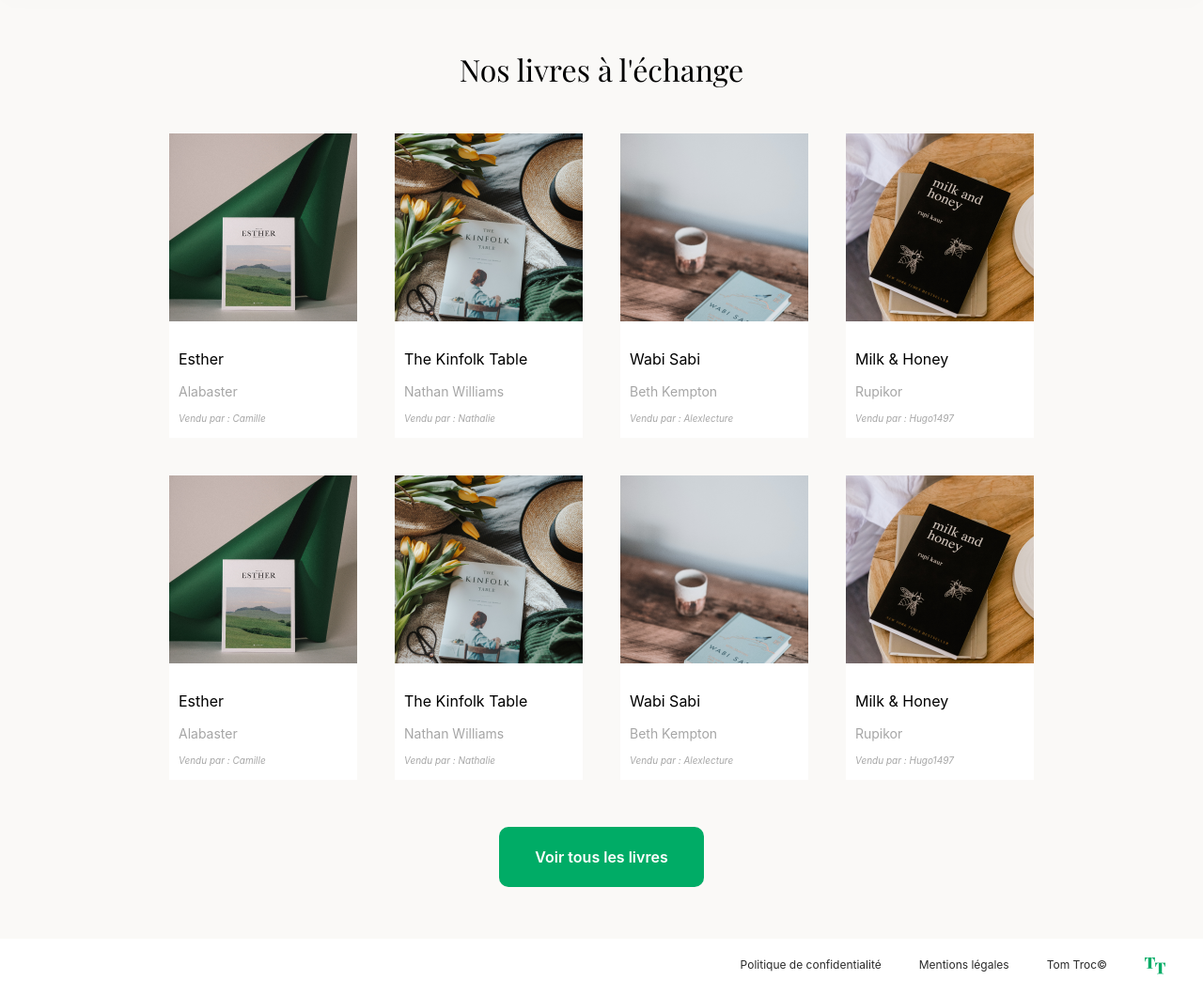
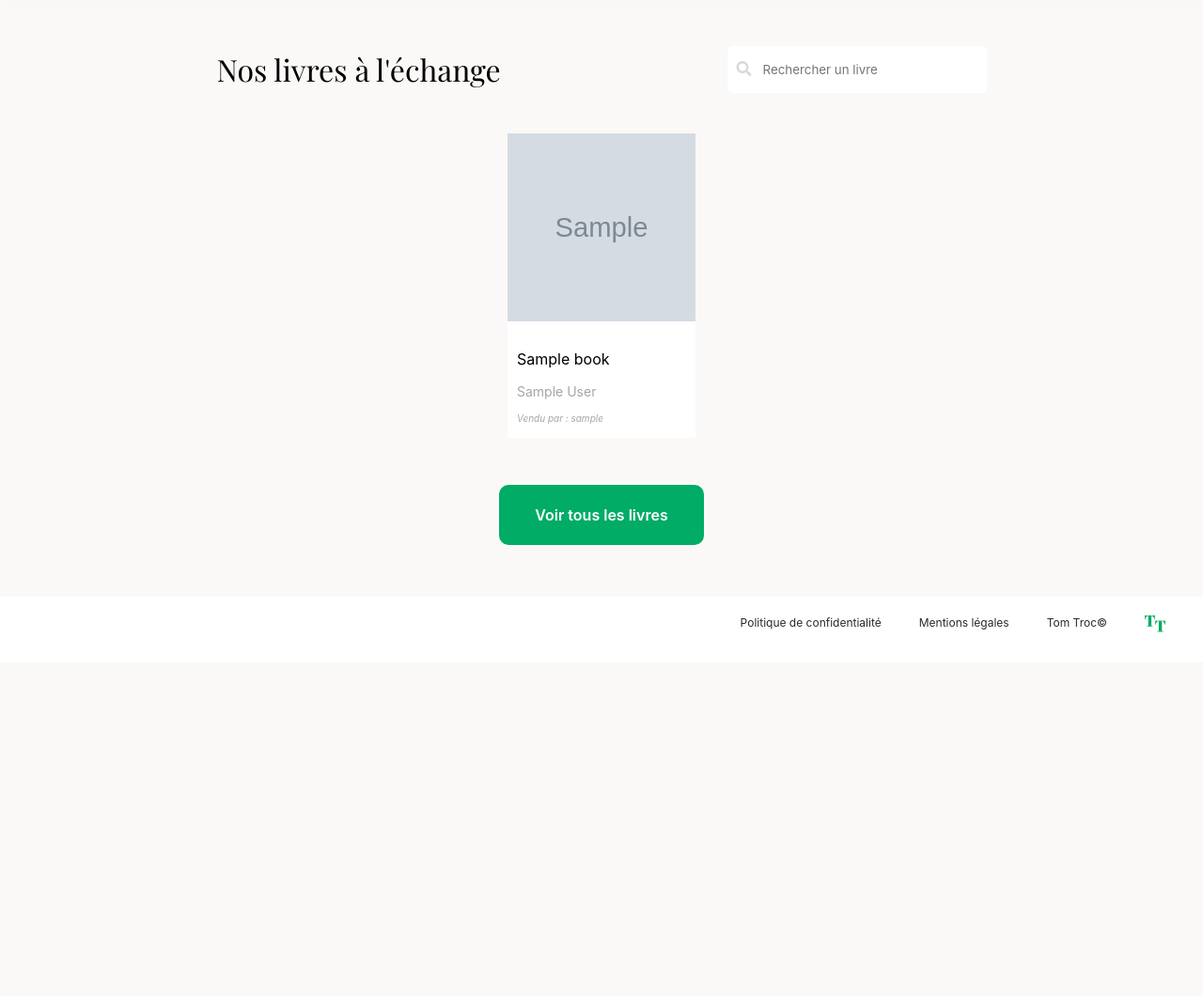
Before and after one commit to L-deathnotavailable/TomTrocsLivresP6, a PHP site: template views/templates/Books.php in a window 1280 px wide. Shown: the part 95-1155 px from the top of the page at 94% size. After the commit the page ends 768 px from the top, so only its background shows below. Run offline with PHP 8.4, Linux system fonts and the light colour scheme; the template is opened without the code that fills it: most values are stand-ins (such as "Sample title", 1, 10 or a date in 2020); grey boxes marked "Sample" are stand-in pictures.

Commit message:
Mise en dynamique de nos livres à l'échange et ajout barre recherche (#12)
* Mise en dynamique de nos livres à l'échange et ajout de la barre de recherche

* modification si search n'est pas définie

```diff
--- a/css/style.css
+++ b/css/style.css
@@ -141,6 +141,34 @@ h2{
   }
 
 /* Book cards */
+/* Style de la barre de recherche */
+
+.last-added-books form {
+  background-color: #FFFFFF;
+  border-radius: 6px;
+}
+
+.last-added-books form i {
+  padding: 10px;
+  color: #D9D9D9;
+}
+
+#search {
+  max-width: 290px;
+  min-width: 240px;
+  height: 50px;
+  border: none;
+  border-radius: 0 6px 6px 0;
+}
+.header-exchanges {
+  display: flex;
+  justify-content: space-between;
+  width: 80%;
+}
+.search-container {
+  display: flex;
+  align-items: center;
+}
 /* Section last-added-books */
 
   .last-added-books {
--- a/index.php
+++ b/index.php
@@ -64,6 +64,11 @@ try {
             $userController->showMyAccount();
         break;
 
+        case 'searchBooks':
+            $bookController = new BooksController();
+            $bookController->searchBooks();
+        break;
+
         default:
             throw new Exception("La page demandée n'existe pas.");
     }
--- a/views/templates/Books.php
+++ b/views/templates/Books.php
@@ -1,91 +1,27 @@
+<section class="last-added-books">
+    <div class="header-exchanges">
+        <h2>Nos livres à l'échange</h2>
 
-<section class="last-added-books">
-    <h2>Nos livres à l'échange</h2>
-
-    <div class="cards-container">
-        <div class="book-card">
-            <a href="index.php">
-                <img src="books/images/EstherBook.png" alt="title book1">
-                <div class="text-card">
-                    <p class="title-book-card">Esther</p>
-                    <p class="author-book-card">Alabaster</p>
-                    <p class="seller-book-card">Vendu par : Camille</p>
-                </div>
-            </a>
-        </div>
-        <div class="book-card">
-            <a href="index.php?action=bookDetails&id=1">
-                <img src="books/images/TheKinfolkTable.png" alt="title book1">
-                <div class="text-card">
-                    <p class="title-book-card">The Kinfolk Table</p>
-                    <p class="author-book-card">Nathan Williams</p>
-                    <p class="seller-book-card">Vendu par : Nathalie</p>
-                </div>
-            </a>
-        </div>
-        <div class="book-card">
-            <a href="index.php?action=bookDetails&id=1">
-                <img src="books/images/WabiSabi.png" alt="title book1">
-                <div class="text-card">
-                    <p class="title-book-card">Wabi Sabi</p>
-                    <p class="author-book-card">Beth Kempton</p>
-                    <p class="seller-book-card">Vendu par : Alexlecture</p>
-                </div>
-            </a>
-        </div>
-        <div class="book-card">
-            <a href="index.php?action=bookDetails&id=1">
-                <img src="books/images/MilkAndHoney.png" alt="title book1">
-                <div class="text-card">
-                    <p class="title-book-card">Milk & Honey</p>
-                    <p class="author-book-card">Rupikor</p>
-                    <p class="seller-book-card">Vendu par : Hugo1497</p>
-                </div>
-            </a>
+        <div class="search-container">
+            <form method="POST" action="index.php?action=searchBooks">
+                <label for="search"></label>
+                <span><i class="fas fa-search"></i><input type="search" id="search" name="search" minlength="3" maxlength="144" placeholder="Rechercher un livre" onkeyup="searchBooks()"></span>
+            </form>
         </div>
     </div>
-
     <div class="cards-container">
-        <div class="book-card">
-            <a href="index.php">
-                <img src="books/images/EstherBook.png" alt="title book1">
-                <div class="text-card">
-                    <p class="title-book-card">Esther</p>
-                    <p class="author-book-card">Alabaster</p>
-                    <p class="seller-book-card">Vendu par : Camille</p>
-                </div>
-            </a>
-        </div>
-        <div class="book-card">
-            <a href="index.php?action=bookDetails&id=1">
-                <img src="books/images/TheKinfolkTable.png" alt="title book1">
-                <div class="text-card">
-                    <p class="title-book-card">The Kinfolk Table</p>
-                    <p class="author-book-card">Nathan Williams</p>
-                    <p class="seller-book-card">Vendu par : Nathalie</p>
-                </div>
-            </a>
-        </div>
-        <div class="book-card">
-            <a href="index.php?action=bookDetails&id=1">
-                <img src="books/images/WabiSabi.png" alt="title book1">
-                <div class="text-card">
-                    <p class="title-book-card">Wabi Sabi</p>
-                    <p class="author-book-card">Beth Kempton</p>
-                    <p class="seller-book-card">Vendu par : Alexlecture</p>
-                </div>
-            </a>
-        </div>
-        <div class="book-card">
-            <a href="index.php?action=bookDetails&id=1">
-                <img src="books/images/MilkAndHoney.png" alt="title book1">
-                <div class="text-card">
-                    <p class="title-book-card">Milk & Honey</p>
-                    <p class="author-book-card">Rupikor</p>
-                    <p class="seller-book-card">Vendu par : Hugo1497</p>
-                </div>
-            </a>
-        </div>
+        <?php foreach ($books as $book): ?>
+            <div class="book-card">
+                <a href="index.php?action=showSingleBook&id=<?= htmlspecialchars($book['id']) ?>">
+                    <img src="books/images/<?= htmlspecialchars($book['image']) ?>" alt="<?= htmlspecialchars($book['title']) ?>">
+                    <div class="text-card">
+                        <p class="title-book-card"><?= htmlspecialchars($book['title']) ?></p>
+                        <p class="author-book-card"><?= htmlspecialchars($book['author']) ?></p>
+                        <p class="seller-book-card">Vendu par : <?= htmlspecialchars($book['username']) ?></p>
+                    </div>
+                </a>
+            </div>
+        <?php endforeach; ?>
     </div>
     <a href="index.php?action=bookTrading" class="green-button">Voir tous les livres</a>
 </section>
--- a/views/templates/base.php
+++ b/views/templates/base.php
@@ -16,6 +16,7 @@
     <title>Tom Troc - <?= $title ?></title>
     <link rel="icon" type="image/x-icon" href="images/icone.ico">
     <link href="https://fonts.googleapis.com/css2?family=Playfair+Display:wght@400;700&display=swap" rel="stylesheet">
+    <link href="https://cdnjs.cloudflare.com/ajax/libs/font-awesome/5.15.4/css/all.min.css" rel="stylesheet">
     <link rel="stylesheet" href="./css/style.css">
 </head>
 
```
Also changed, not shown: controllers/BooksController.php (+17 -2 lines), models/Managers/BookManager.php (+31 -0 lines), images/search-icon.png (added).
